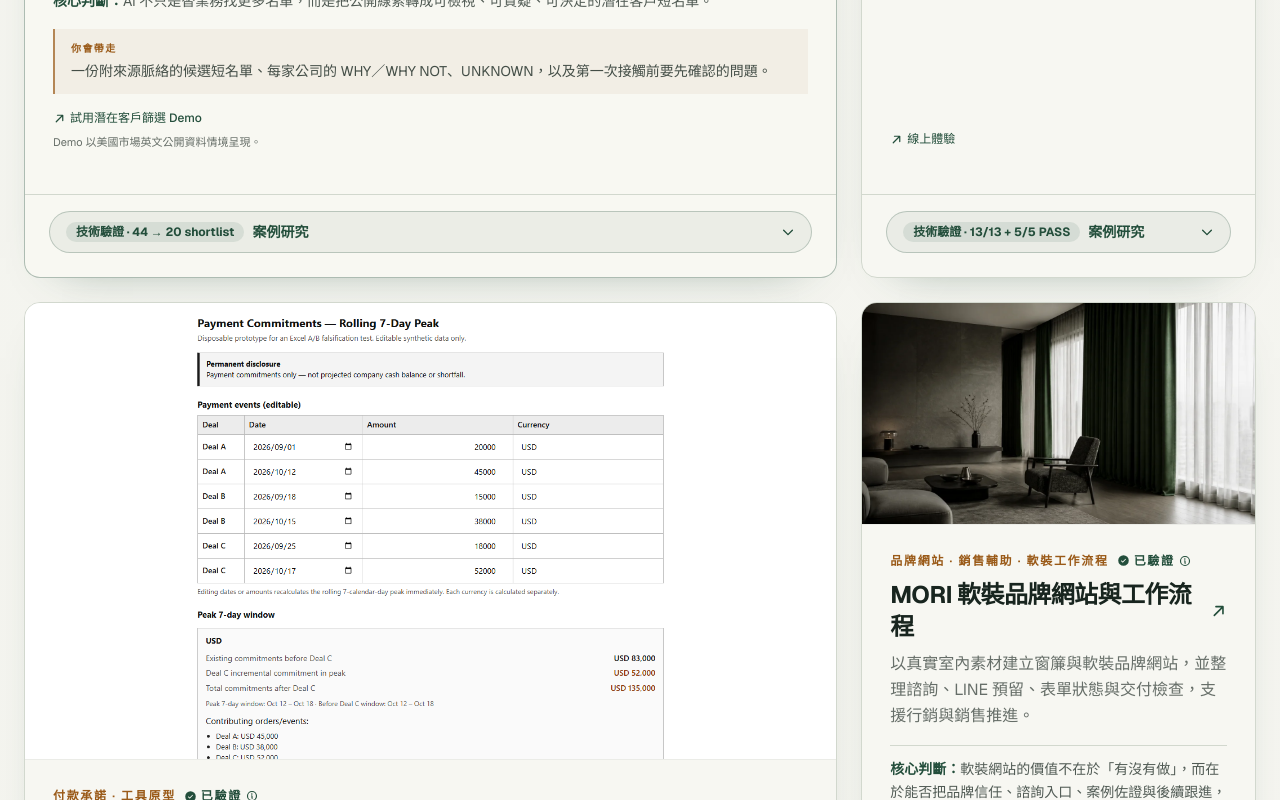
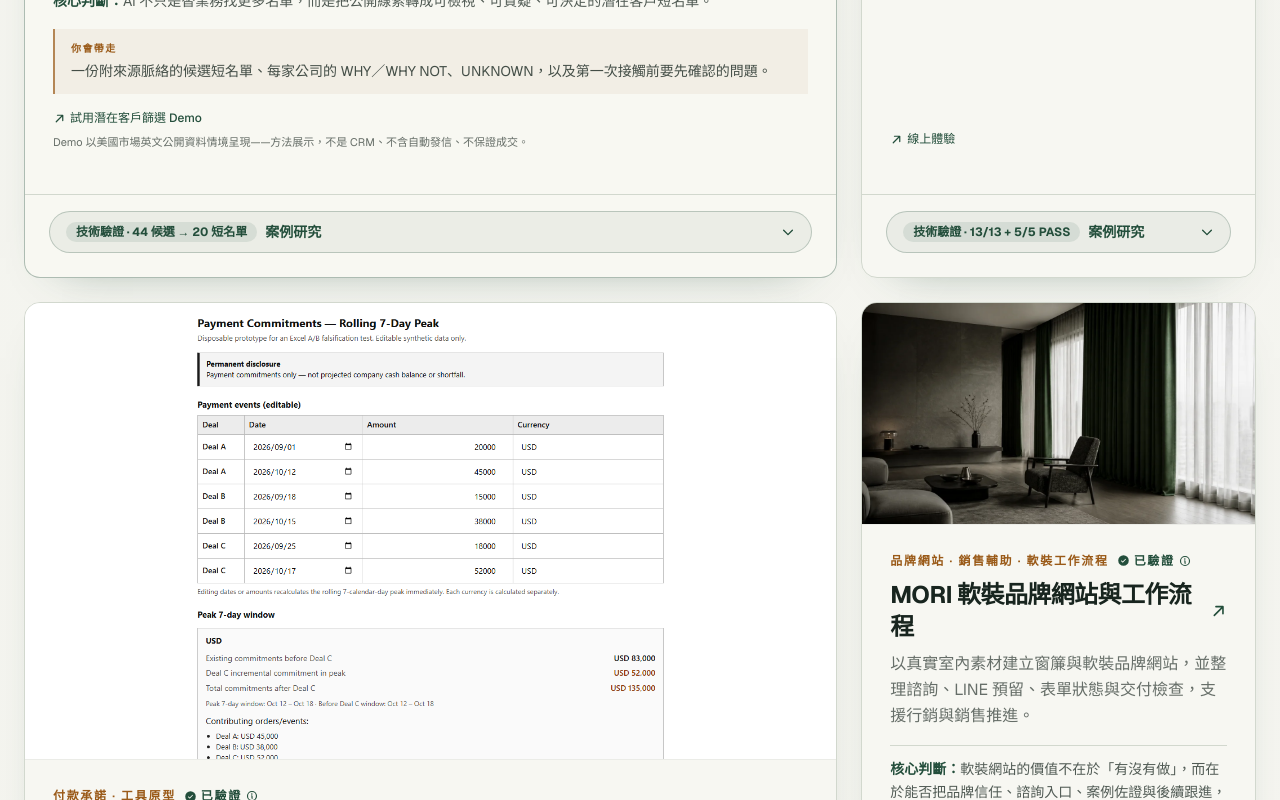
Before and after one commit to apchen1978/pauls-tradecraft, a React (Vite) app: page / in a window 1280 px wide. Shown: the part 5900-6700 px from the top of the page. Built offline with nearby package versions, Linux system fonts and the light colour scheme.

Commit message:
fix(works): clarify lead discovery boundary and labels

```diff
--- a/src/components/Works.jsx
+++ b/src/components/Works.jsx
@@ -389,7 +389,7 @@ export default function Works() {
             <p className="mt-2 text-[15px] leading-relaxed text-ink/65 md:text-base">{copy.desc}</p>
             {copy.caseSummary && (
               <p className="mt-4 border-t border-line pt-3 text-sm leading-relaxed text-ink/75">
-                <span className="font-semibold text-forest">{t.works.caseStudy.takeaway}：</span>
+                <span className="font-semibold text-forest">{t.works.caseStudy.takeaway}</span>
                 {copy.caseSummary}
               </p>
             )}
--- a/src/data/works.js
+++ b/src/data/works.js
@@ -592,7 +592,10 @@ export const works = [
       zh: "一份附來源脈絡的候選短名單、每家公司的 WHY／WHY NOT、UNKNOWN，以及第一次接觸前要先確認的問題。",
       en: "An evidence-qualified shortlist with source context, WHY / WHY NOT, explicit UNKNOWNs, and the questions to answer before first contact.",
     },
-    demoNote: { zh: "Demo 以美國市場英文公開資料情境呈現。", en: "Demo uses an English-language U.S. market scenario." },
+    demoNote: {
+      zh: "Demo 以美國市場英文公開資料情境呈現——方法展示，不是 CRM、不含自動發信、不保證成交。",
+      en: "Demo uses an English-language U.S. market scenario — a method showcase, not a CRM; no auto-outreach or guaranteed results.",
+    },
     zh: {
       title: "AI 輔助海外客戶開發",
       desc: "從公開網路名單，篩出真正值得業務投入時間的潛在客戶。",
@@ -607,7 +610,7 @@ export const works = [
     },
     case: {
       stage: { zh: "技術驗證", en: "Technical Validation" },
-      stageTag: "44 → 20 shortlist",
+      stageTag: { zh: "44 候選 → 20 短名單", en: "44 candidates → 20 shortlist" },
       problem: {
         zh: "AI 可以找到幾百家公司的名字，但「找到公司」不等於「找到值得業務花時間開發的買家」。",
         en: "AI can find hundreds of companies — but finding companies is not the same as identifying buyers worth a sales team's time.",
--- a/src/i18n.jsx
+++ b/src/i18n.jsx
@@ -64,7 +64,7 @@ const dict = {
       verifiedExplain: "「已驗證」＝通過預先定義的功能、回歸、建置與使用性檢查，附可重跑證據鏈 — AI 協作時代的驗證式交付：人決策、AI 產出、證據可複驗。不代表商業採用或市場驗證。",
       caseStudy: {
         label: "案例研究",
-        takeaway: "核心判斷",
+        takeaway: "核心判斷：",
         problem: "挑戰",
         approach: "我的做法",
         capabilities: "能力展示",
@@ -384,7 +384,7 @@ const dict = {
       verifiedExplain: "\u201CVerified\u201D = passed defined functional, regression, build, and usability checks, with a rerunnable evidence chain \u2014 a verification-first delivery model for the AI-collaboration era: humans decide, AI builds, evidence re-verifiable. It does not imply commercial adoption or market validation.",
       caseStudy: {
         label: "Case Study",
-        takeaway: "Key takeaway",
+        takeaway: "Key takeaway: ",
         problem: "Challenge",
         approach: "Approach",
         capabilities: "Capabilities",
```
